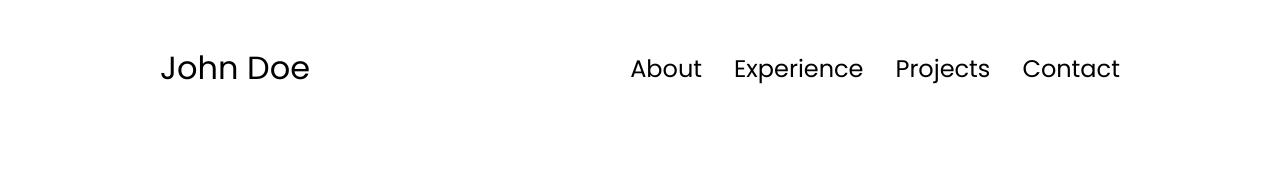
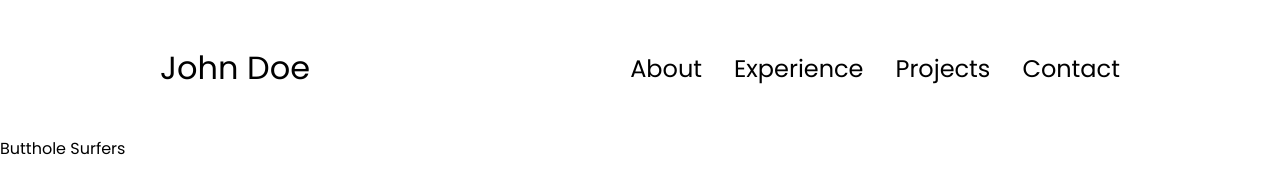
Before and after one commit to torquedrive/learning-html-css, a plain HTML site: page index.html in a window 1280 px wide. Drawn offline with Linux system fonts and the light colour scheme.

Commit message:
first Commit

```diff
--- a/index.html
+++ b/index.html
@@ -35,7 +35,7 @@
                     </div>
                 </div>
             </nav>
-
+            Butthole Surfers
         <script src="js/script.js"></script>
         </body>
 </html>
```
